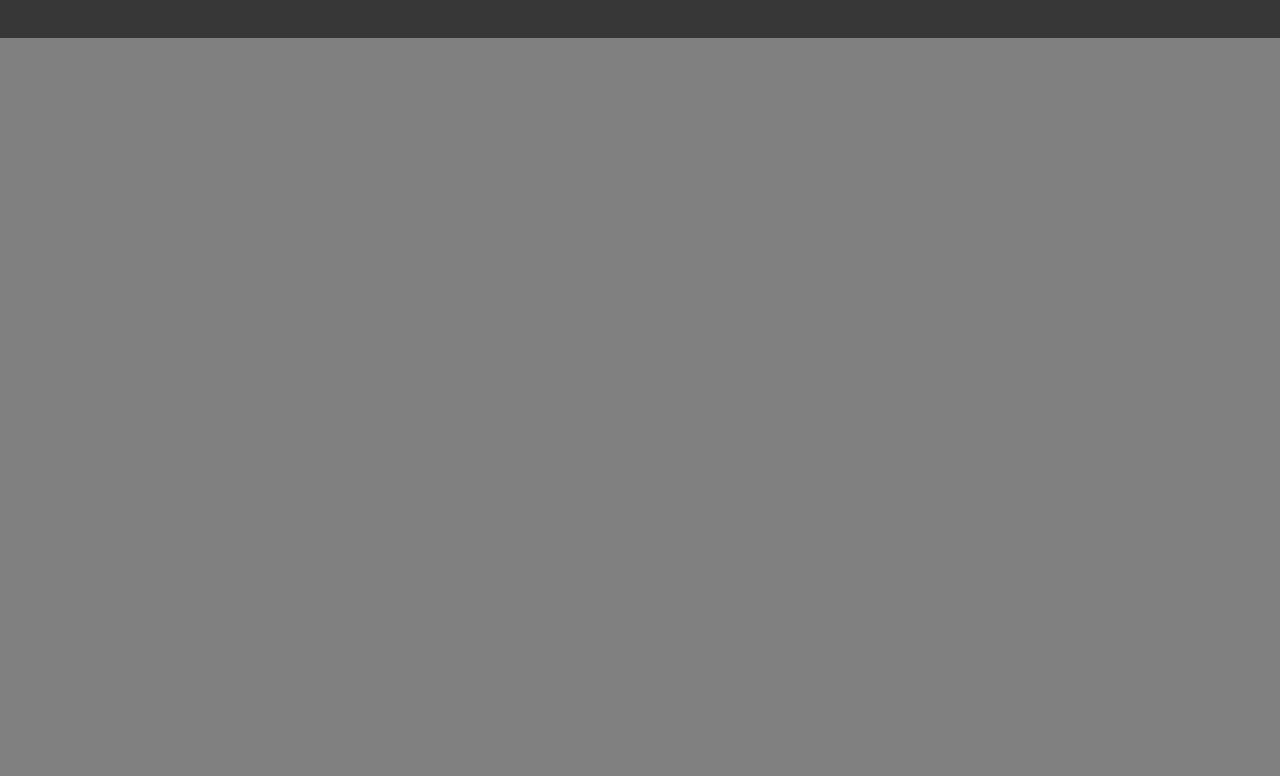
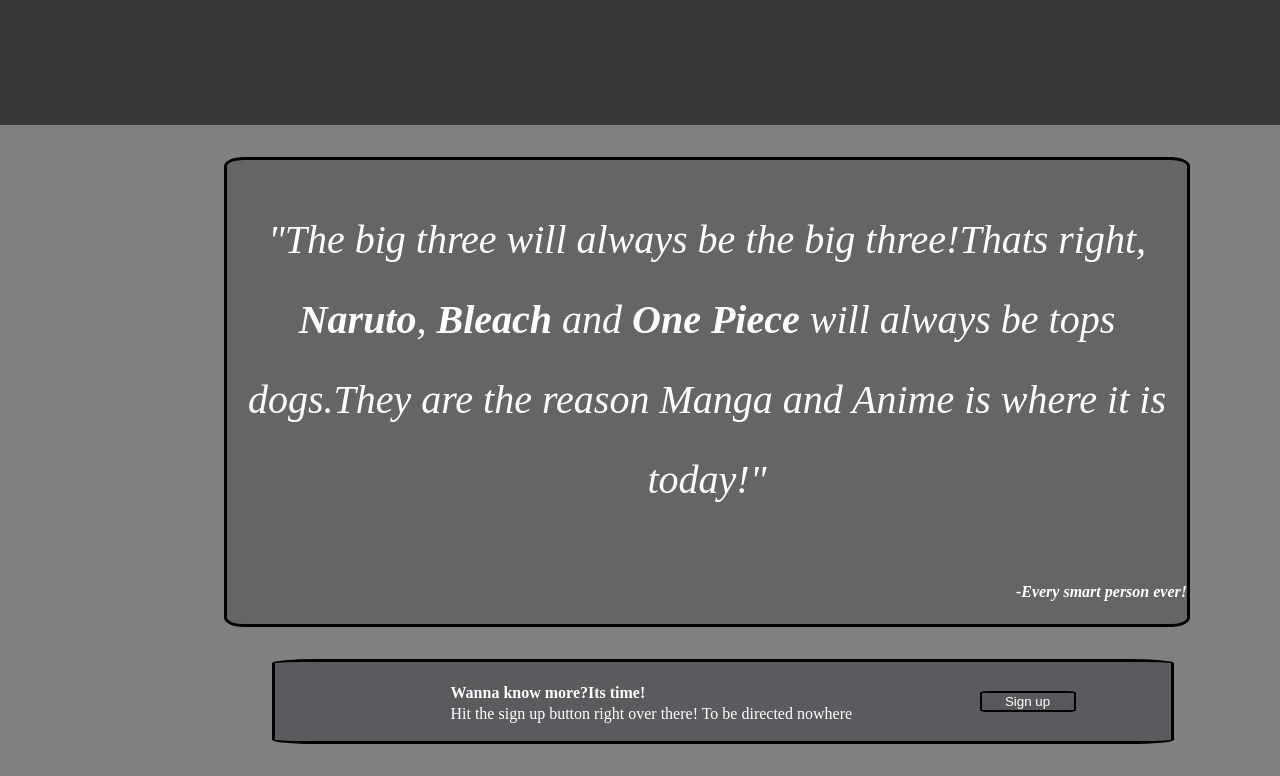
Before and after one commit to Cradle18/Project-Landing-Page, a plain HTML site: page index.html in a window 1280 px wide. Shown: the part 1083-1859 px from the top of the page. Before the commit the page ends 1121 px from the top, so only its background shows below. Drawn offline with Linux system fonts and the light colour scheme.

Commit message:
index.html

```diff
--- a/index.html
+++ b/index.html
@@ -13,21 +13,21 @@
         <nav>
           <ul>
             <li>
-              <a href="#1">Link 1</a>
+              <a href="#1">Top of page</a>
             </li>
             <li>
-              <a href="#2">Link 2</a>
+              <a href="#2">Links that lead to nowhere</a>
             </li>
             <li>
-              <a href="#3">Link 3</a>
+              <a href="#3">Insipration</a>
             </li>
           </ul>
         </nav>
     </div>
-     <div class="top">
+     <div id="1"  class="top">
       <div class="container2">
             <div class="left1">
-                <h1 class="header" id="1">Anime Locker</h1>
+                <h1 class="header">Anime Locker</h1>
                 <p class="page info">Welcome to the home of Anime and Manga, where we provide you with Anime, Manga and all the information and history you can ever want!</p>
             </div>
                 <div class="right1">
@@ -60,7 +60,24 @@
         </div>
       </div>
 
+      <div class="bottom">
+        <div class="quote">
+          <p>"The big three will always be the big three!Thats right, <strong>Naruto</strong>, <strong>Bleach</strong> and <strong>One Piece</strong> will always be tops dogs.They are the reason Manga and Anime is where it is today!"</p>
+        </div>
+        <div class="quotetitle">
+          <p>-Every smart person ever!</p>
+        </div>
+      </div>
 
+      <div id="3" class="bottom2">
+        <div class="calltoaction">
+          <h4 class="bottomtitle">Wanna know more?Its time!</h4>
+          <p class="bottomtext">Hit the sign up button right over there! To be directed nowhere</p>
+        </div>
+        <div class="signup">
+          <button>Sign up</button>
+        </div>
+      </div>
 
 </body>
 </html>
--- a/style.css
+++ b/style.css
@@ -61,7 +61,7 @@ a {
     width: 70%;
     height: 100%;
     border-radius: 1.5em;
-    margin: 9em auto 0 auto;
+    margin: 9em auto 7em auto;
     display: flex;
     flex-direction: row;
     justify-content: center;
@@ -143,3 +143,67 @@ h3{
     color: white;
     font-weight: 900;
 }
+
+.bottom {
+    display: flex;
+    flex-direction: column;
+    align-items: flex-end;
+    width: 75%;
+    height: auto;
+    background-color: rgba(14, 13, 13, 0.226);
+    margin: 2em 0 2em 14em;
+    border-radius: 2%;
+    line-height: 2.0;
+    font-style: italic;
+    color: white;
+    border: solid black;
+}
+
+.quote {
+    align-items: center;
+    text-align: center;
+    font-size: 40px;
+}
+
+.quotetitle {
+    font-style: none;
+    font-weight: bold;
+}
+
+.bottom2 {
+    display: flex;
+    justify-content: space-evenly;
+    align-items: center;
+    background-color: rgba(88, 88, 90, 0.904);
+    width: 70%;
+    height: 50%;
+    margin: 0 0 2em 17em;
+    border: solid black;
+    border-radius: 5%;
+
+}
+
+.calltoaction {
+    display: flex;
+    flex-direction: column;
+    justify-content: center;
+    color: white;
+    padding: 0 2em 0 5em;
+    line-height: 1.3em;
+}
+
+.bottomtitle {
+    margin-bottom: 0;
+}
+
+.bottomtext {
+    margin-top: 0;
+}
+
+button {
+    color: white;
+    background-color: rgba(88, 88, 90, 0.904);
+    border-radius: 10%;
+    border-style: solid;
+    width: 6rem;
+}
```
